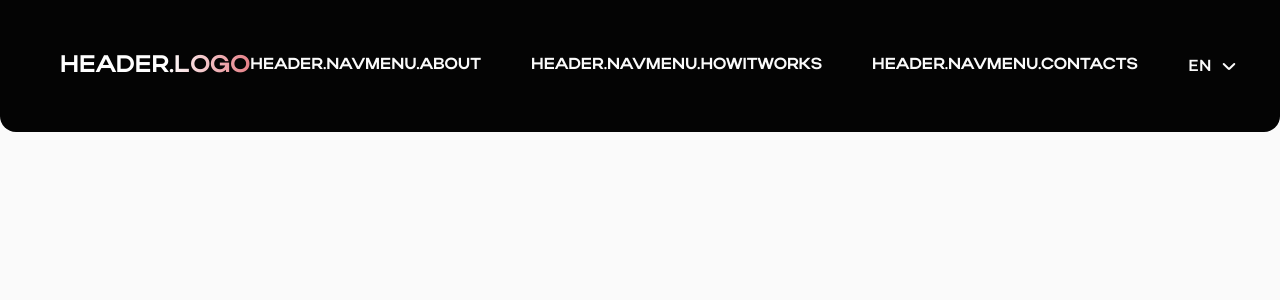
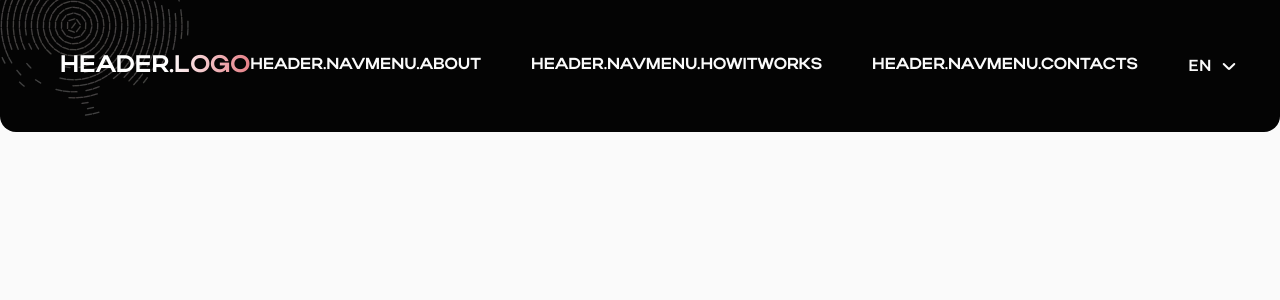
Before and after one commit to cyanidium-dev/scan-me-frontend, a Next.js app: page /en/sign-in in a window 1280 px wide. Shown: the top 300 px of the page. Built offline with nearby package versions, Linux system fonts and the light colour scheme.

Commit message:
added header decorations

```diff
--- a/src/components/shared/header/Header.tsx
+++ b/src/components/shared/header/Header.tsx
@@ -6,13 +6,28 @@ import NavMenu from "../navMenu/NavMenu";
 import LocaleSwitcher from "./LocaleSwitcher";
 import { Link } from "@/i18n/navigation";
 import BurgerMenuButton from "./BurgerMenuButton";
+import Image from "next/image";
 
 export default function Header() {
   const t = useTranslations("header");
 
   return (
     <header className="fixed z-10 top-0 left-0 w-dvw py-6 lg:py-11 bg-black rounded-b-2xl text-white">
-      <Container className="flex items-center justify-between">
+      <div className="absolute -z-10 top-0 left-0 h-full w-full overflow-hidden">
+        <div
+          className="absolute top-[-115px] lg:top-[-104px] left-[-95px] sm:left-[calc(50%-320px-95px)] md:left-[calc(50%-384px-95px)]
+        lg:left-[calc(50%-512px-57px)] xl:left-[calc(50%-640px-57px)] w-[262px] h-[258px]"
+        >
+          <Image
+            src="/images/decorations/fingerprint.webp"
+            fill
+            priority
+            alt="fingerprint"
+            className="object-cover"
+          />
+        </div>
+      </div>
+      <Container className="relative flex items-center justify-between">
         <Logo />
         <div className="flex items-center lg:gap-5 xl:gap-12.5">
           <NavMenu className="hidden lg:block" />
```
Also changed, not shown: public/images/decorations/fingerprint.webp (added).
